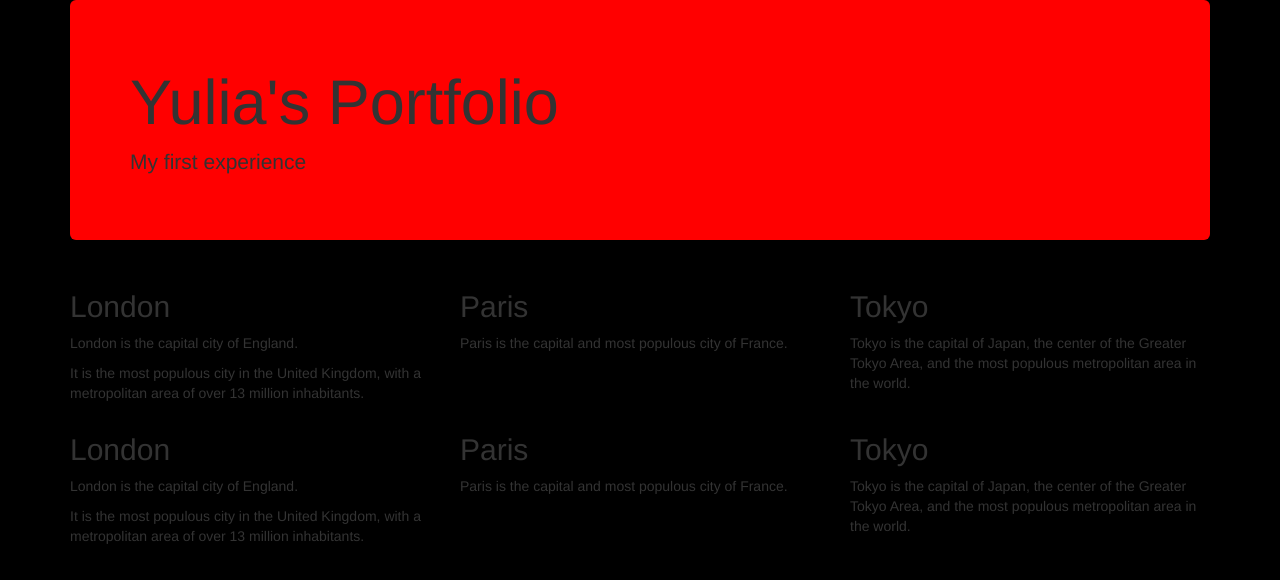
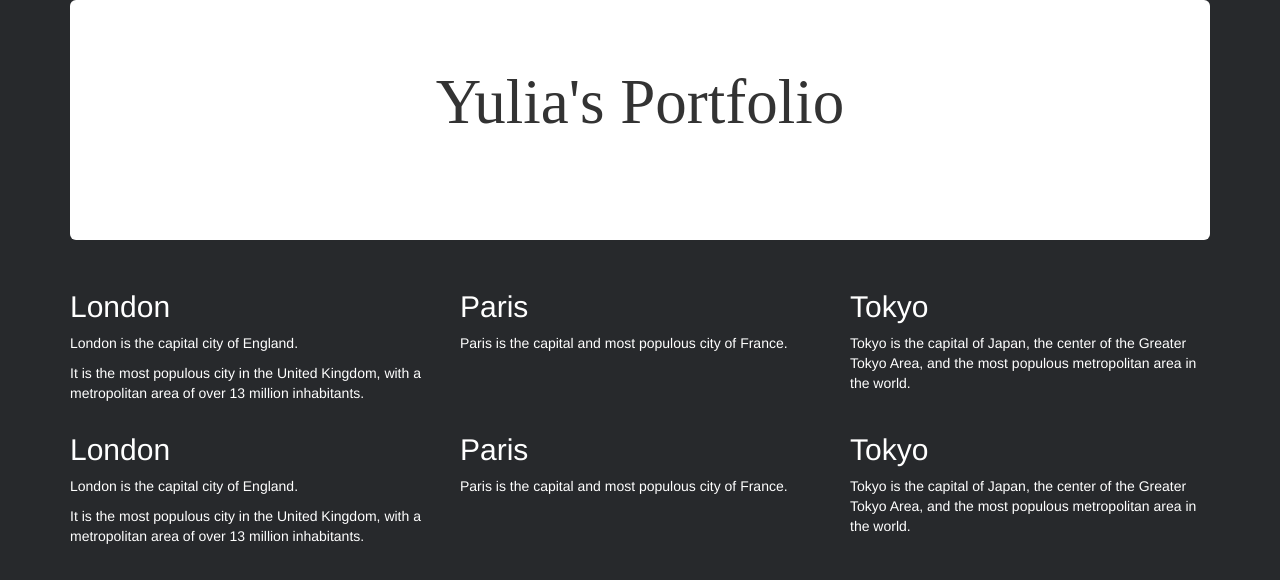
Before and after one commit to Pushistic82/MMP-240, a plain HTML site: page index.html in a window 1280 px wide. Drawn offline with nearby package versions, Linux system fonts and the light colour scheme.

Commit message:
Update custom.css

```diff
--- a/custom.css
+++ b/custom.css
@@ -1,6 +1,17 @@
 body{
-background-color: black;
+background-color: #27292c;
+
+}
+h1, h2, p {
+	color:white;
 }
 .jumbotron{
-    background-color: red;
+background-color: #ffffff;
+text-align:center;
+font-family: "Ar Julian";
 }
+h3{
+    font-family:"Ar Julian";
+	font-color:black;
+	font-size: 37px;
+}
```
